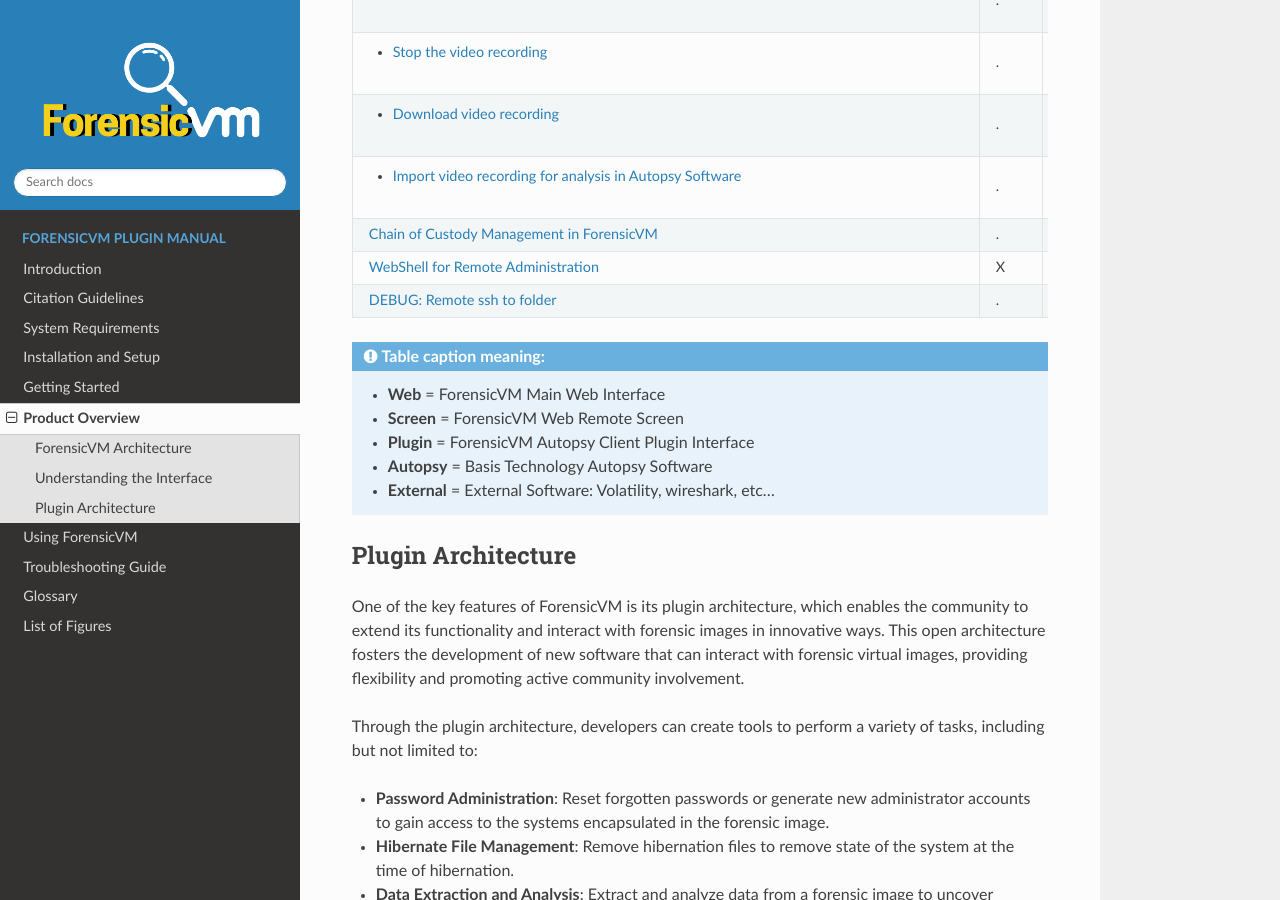
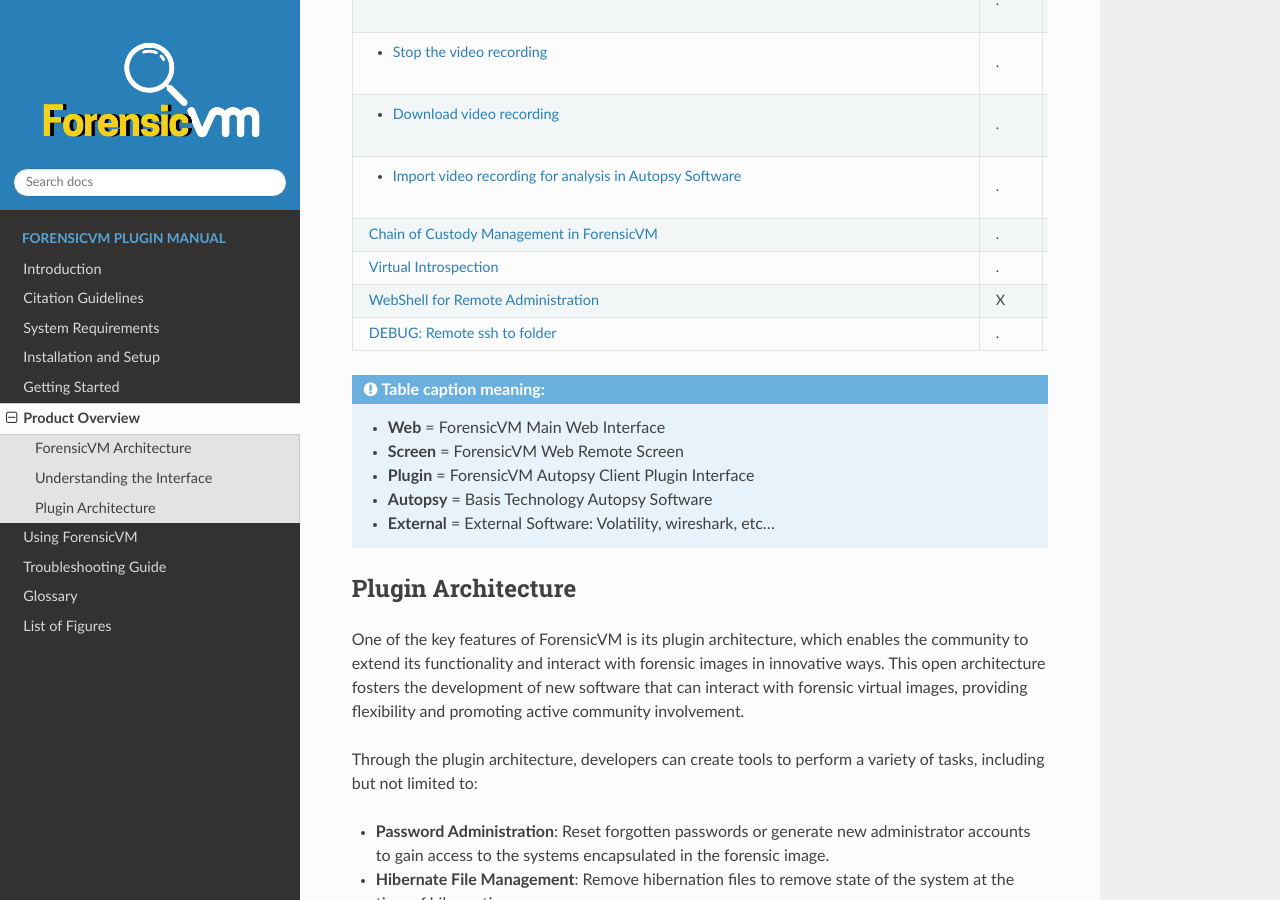
Before and after one commit to nunomourinho/forensicVmAutopsyUserManual, a Sphinx documentation site: the page built from docs/user/product_overview/product_overview.rst, in a window 1280 px wide and 900 px high, scrolled down 3236 px. Built offline with Sphinx 7.4.7 and the Read the Docs theme 2.0.0, drawn with Linux system fonts in a browser that asks for light colours; pages that are not in the unit, such as notebooks, are missing from menus.

Commit message:
Update product_overview.rst

```diff
--- a/docs/user/product_overview/product_overview.rst
+++ b/docs/user/product_overview/product_overview.rst
@@ -326,6 +326,12 @@
      - .
      - .
      - .
+   * - :ref:`Virtual Introspection`
+     - .
+     - X
+     - .
+     - .
+     - .
    * - :ref:`WebShell for Remote Administration`
      - X
      - .
```
